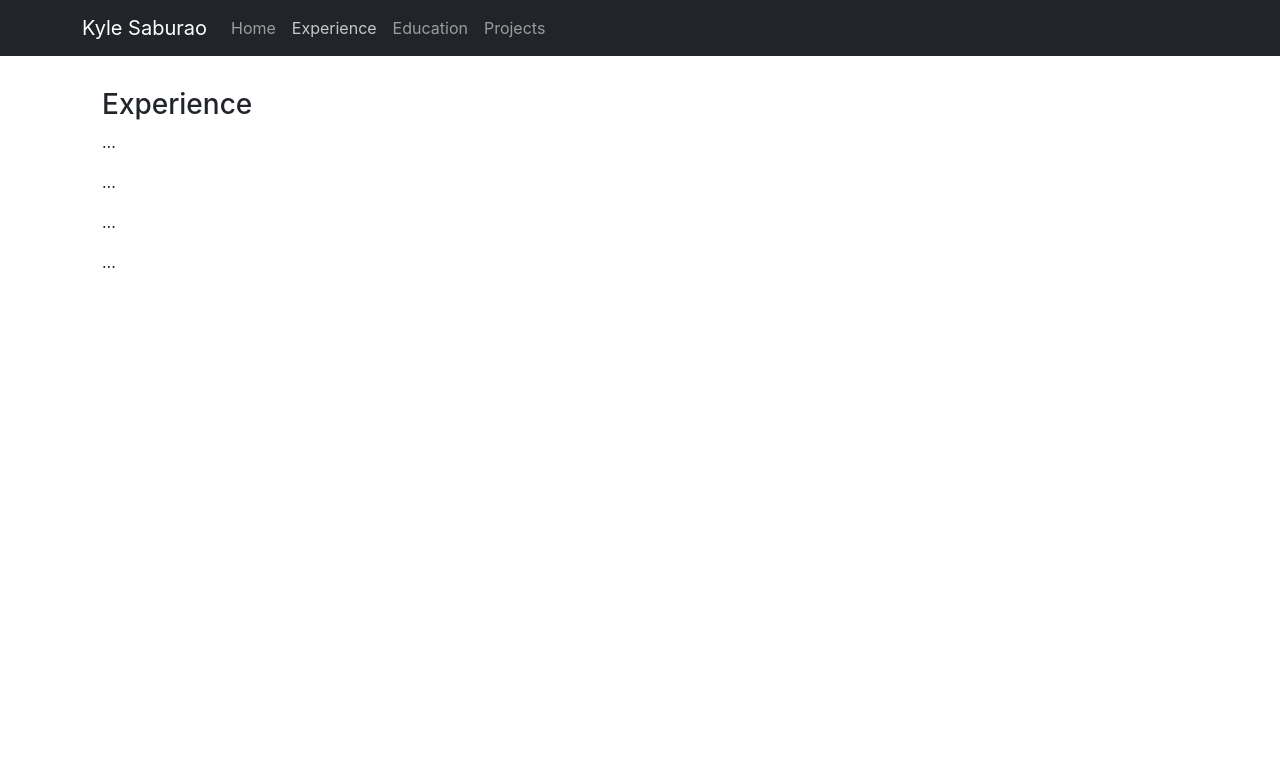
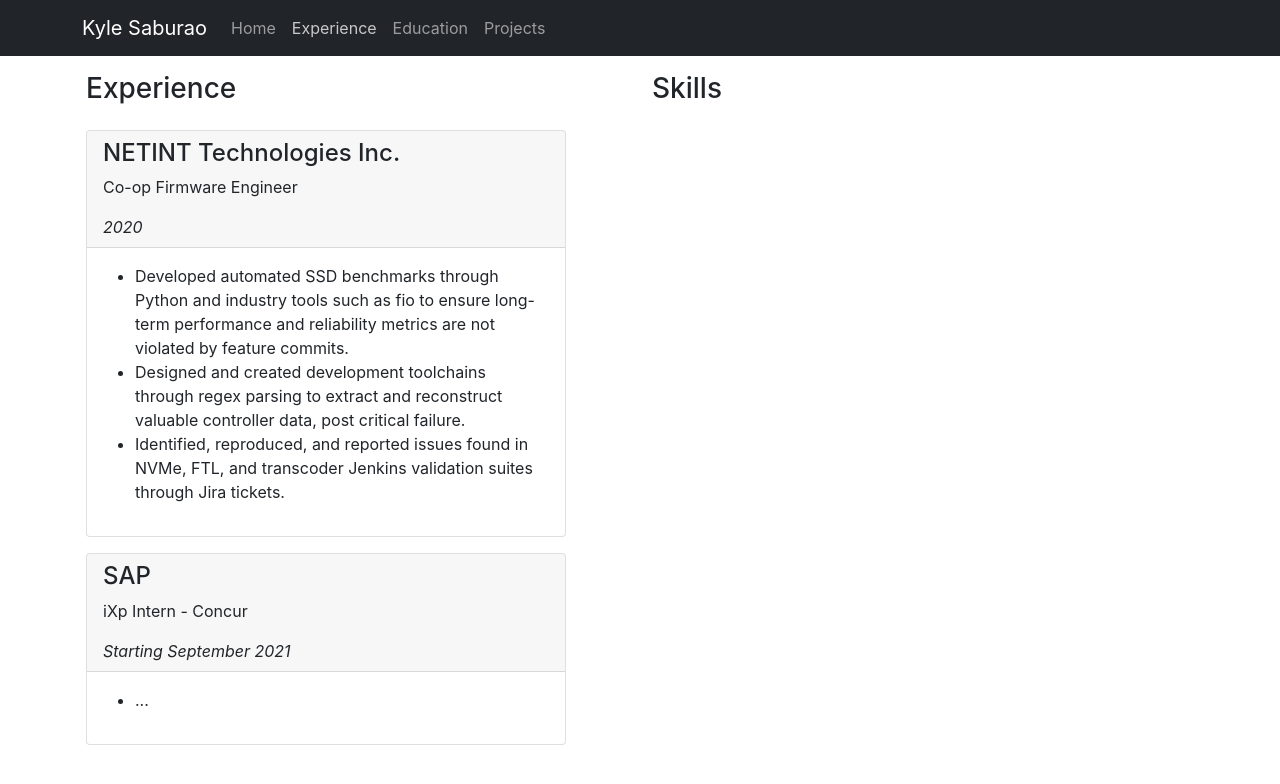
Before and after one commit to kylesaburao/kylesaburao.github.io, a React (Create React App) app: page / in a window 1280 px wide. Both pictures are taken after a click on the button "Experience". Shown: the top 784 px of the page. Built offline with nearby package versions, Linux system fonts and the light colour scheme; the HTML template or start-up script is replaced by a standard one.

Commit message:
Experience work

```diff
--- a/src/App.css
+++ b/src/App.css
@@ -42,7 +42,7 @@
 }
 
 #content {
-  padding: 2em;
+  padding: 1em;
 }
 
 .item-card {
--- a/src/App.tsx
+++ b/src/App.tsx
@@ -27,7 +27,7 @@
   return (
     <>
       <Navigation options={Object.keys(optionMap)} setCurrent={setSection} />
-      <Container id="content">{optionMap[section]}</Container>
+      <Container id="content" className="pt-5 mt-4">{optionMap[section]}</Container>
     </>
   );
 }
--- /dev/null
+++ b/src/CardItem.tsx
@@ -0,0 +1,23 @@
+import React from "react";
+import { Card } from "react-bootstrap";
+
+export default function CardItem({
+  title,
+  description,
+  body,
+  image = "",
+  date = "",
+  width = "30em",
+}) {
+  return (
+    <Card style={{ width: width }} className="mb-3">
+      {image !== "" && <Card.Img variant="top" src={image} />}
+      <Card.Header>
+        <h4>{title}</h4>
+        <p>{description}</p>
+        {date !== "" && <em>{date}</em>}
+      </Card.Header>
+      <Card.Body>{body}</Card.Body>
+    </Card>
+  );
+}
--- a/src/Navigation.tsx
+++ b/src/Navigation.tsx
@@ -3,7 +3,7 @@
 
 export default function Navigation({ options, setCurrent }) {
   return (
-    <Navbar bg="dark" variant="dark" className="">
+    <Navbar bg="dark" variant="dark" className="" fixed="top">
       <Container>
         <Navbar.Brand>Kyle Saburao</Navbar.Brand>
         <Navbar.Toggle aria-controls="responsive-navbar-nav" />
--- a/src/section/Education.tsx
+++ b/src/section/Education.tsx
@@ -1,6 +1,7 @@
 import React from "react";
-import { Container, Col, Row, Card } from "react-bootstrap";
+import { Container, Col, Row } from "react-bootstrap";
 
+import CardItem from "../CardItem";
 import sfuImage from "../img/sfu.jpg";
 
 export default function Education() {
@@ -13,14 +14,10 @@
         <Container>
           <Row>
             <Col md="auto">
-              <Card style={{ width: "30em" }}>
-                <Card.Img variant="top" src={sfuImage} />
-                <Card.Header>
-                  <h4>Simon Fraser University</h4>
-                  <p>B.Sc. Software Systems, School of Computing Science</p>
-                  <em>(2017 - Present)</em>
-                </Card.Header>
-                <Card.Body>
+              <CardItem
+                title="Simon Fraser University"
+                description="B.Sc. Software Systems, School of Computing Science"
+                body={
                   <ul>
                     <li>3.92/4.33 CGPA</li>
                     <li>Dean's Honour Roll & Open Scholarship</li>
@@ -31,8 +28,10 @@
                       </p>
                     </li>
                   </ul>
-                </Card.Body>
-              </Card>
+                }
+                image={sfuImage}
+                date={"2017 - Present"}
+              ></CardItem>
             </Col>
           </Row>
         </Container>
--- a/src/section/Experience.tsx
+++ b/src/section/Experience.tsx
@@ -1,14 +1,70 @@
 import React from "react";
-import { Row } from "react-bootstrap";
+import { Col, Row } from "react-bootstrap";
+
+import CardItem from "../CardItem";
 
 export default function Experience() {
   return (
-    <Row>
-      <h3 id="experience">Experience</h3>
-      <p>...</p>
-      <p>...</p>
-      <p>...</p>
-      <p>...</p>
-    </Row>
+    <>
+      <Row>
+        <Col md="6">
+          <Row>
+            <h3 id="experience">Experience</h3>
+          </Row>
+          <Row className="mt-3">
+            <Col md="6">
+              <Col md="auto">
+                <CardItem
+                  title={"NETINT Technologies Inc."}
+                  description={"Co-op Firmware Engineer"}
+                  date={"2020"}
+                  body={
+                    <ul>
+                      <li>
+                        Developed automated SSD benchmarks through Python and
+                        industry tools such as fio to ensure long-term
+                        performance and reliability metrics are not violated by
+                        feature commits.
+                      </li>
+                      <li>
+                        Designed and created development toolchains through
+                        regex parsing to extract and reconstruct valuable
+                        controller data, post critical failure.
+                      </li>
+                      <li>
+                        Identified, reproduced, and reported issues found in
+                        NVMe, FTL, and transcoder Jenkins validation suites
+                        through Jira tickets.
+                      </li>
+                    </ul>
+                  }
+                />
+              </Col>
+              <Col md="6">
+                <CardItem
+                  title={"SAP"}
+                  description={"iXp Intern - Concur"}
+                  date={"Starting September 2021"}
+                  body={
+                    <ul>
+                      <li>...</li>
+                    </ul>
+                  }
+                />
+              </Col>
+            </Col>
+          </Row>
+        </Col>
+        <Col md="6">
+          <Row>
+          <h3>Skills</h3>
+
+          </Row>
+          <Row>
+
+          </Row>
+        </Col>
+      </Row>
+    </>
   );
 }
--- a/src/section/Home.tsx
+++ b/src/section/Home.tsx
@@ -4,6 +4,7 @@
 
 export default function Home() {
   return (
+    <>
       <Row className="justify-content-md-center align-items-center" id="about">
         <Col md="auto">
           <img src={portrait} alt="Portrait" className="portrait" />
@@ -18,5 +19,6 @@
           </div>
         </Col>
       </Row>
+    </>
   );
 }
```
Lines whose indentation alone changed are shown as unchanged.
